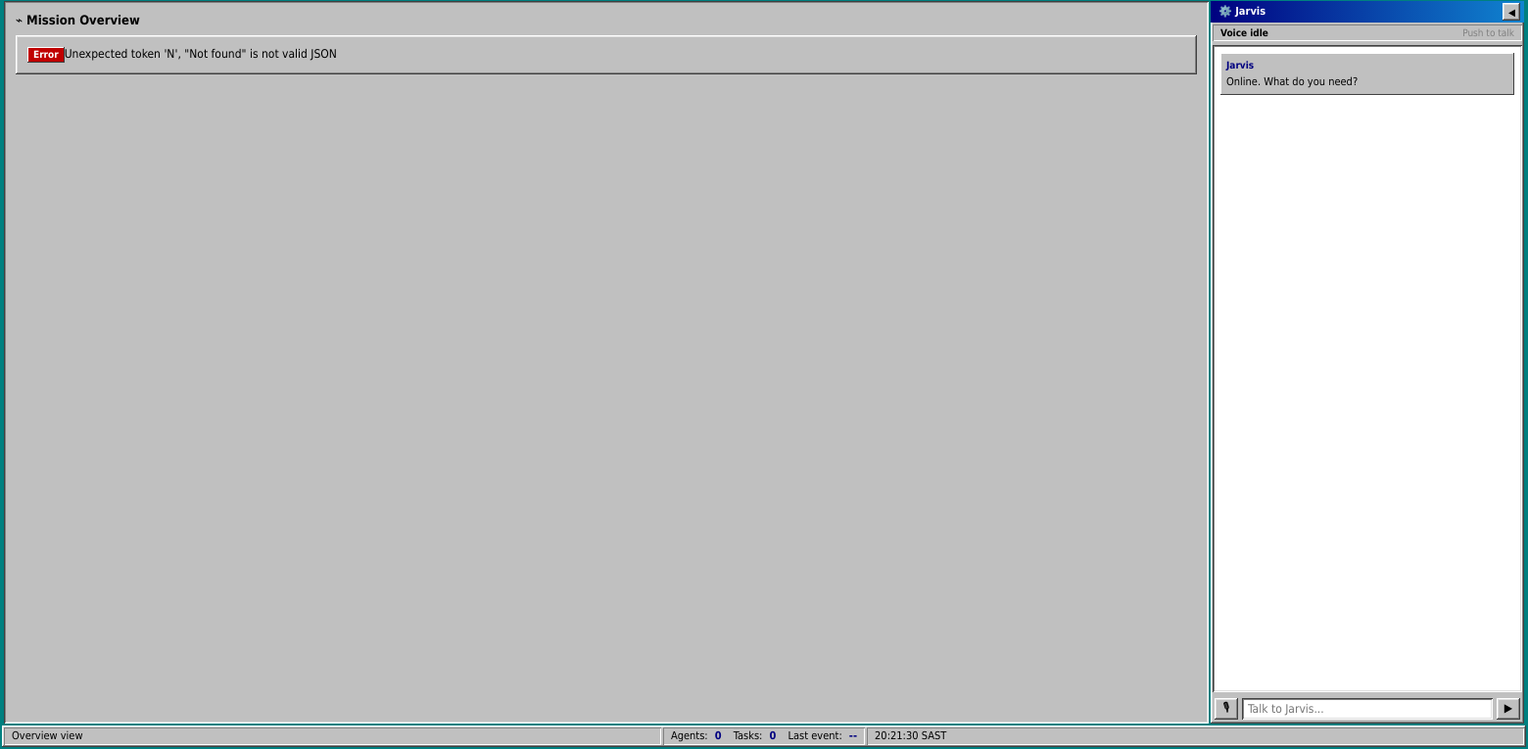
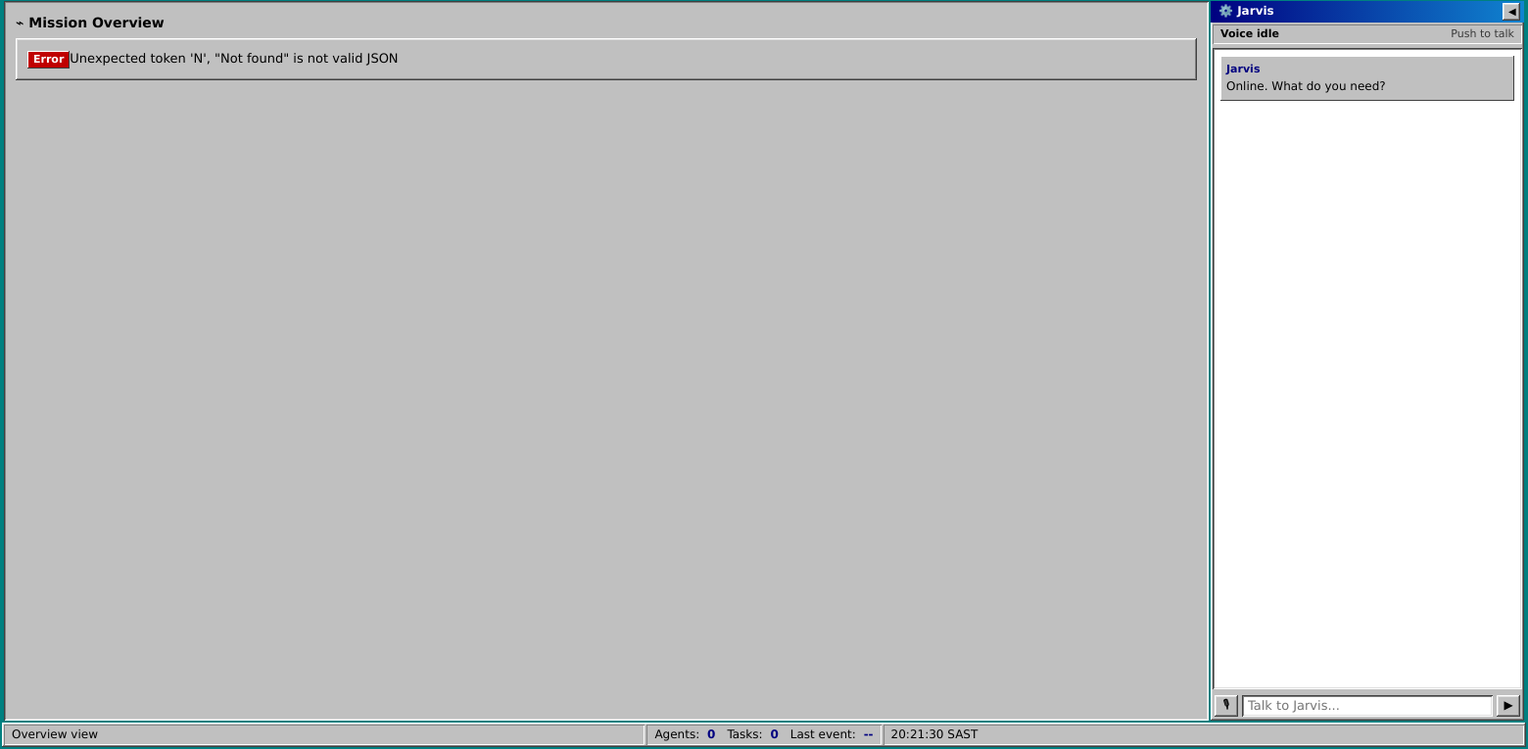
Before and after one commit to ZombieDuckling/visionary, an Electron app: page public/index.html in a window 1560 px wide. Shown: the part 35-800 px from the top of the page at 98% size. Drawn offline with Linux system fonts and the light colour scheme; no server answers.

Commit message:
fix(ui): bump text legibility while keeping Win95 chrome
- Verdana first in the UI stack (Microsoft designed it for small-screen
  legibility; Tahoma + MS Sans Serif still in the fallback chain).
- Re-enable webkit-font-smoothing: antialiased (was 'none', too crunchy
  on modern hi-DPI displays for body content).
- Bump every --fs token one notch: base 12→13, sm 11→12, md 13→14.
- Bump line-height 1.3 → 1.45.
- Split the gray palette: bevel grays (#808080 / #404040) stay for
  bevels only; new --ink-muted (#3A3A3A) and --ink-faint (#5C5C5C)
  carry body text so meta strings (timestamps, models, hints) stop
  vanishing into the chrome.
- Cache bumped to v4 to invalidate the previous shell.

```diff
--- a/public/styles.css
+++ b/public/styles.css
@@ -17,9 +17,13 @@
   /* Bevel ink */
   --hi: #FFFFFF;         /* top/left highlight */
   --hi-2: #DFDFDF;       /* inner highlight */
-  --lo-2: #808080;       /* inner shadow */
-  --lo: #404040;         /* outer shadow / true black for the 2px bevel */
+  --lo-2: #808080;       /* inner shadow (bevels only — too low contrast for text) */
+  --lo: #404040;         /* outer shadow / dark bevel */
   --black: #000000;
+
+  /* Text-only grays — darker than bevel grays so body text stays readable */
+  --ink-muted: #3A3A3A;
+  --ink-faint: #5C5C5C;
 
   /* Title bar */
   --title-active-start: #000080;   /* navy */
@@ -38,16 +42,16 @@
   --err:   #800000;
   --info:  #000080;
 
-  /* Type */
-  --font-ui: 'Tahoma', 'MS Sans Serif', 'Microsoft Sans Serif', Geneva, sans-serif;
+  /* Type — Verdana first; Microsoft designed it specifically for small-screen legibility */
+  --font-ui: 'Verdana', 'Tahoma', 'Geneva', 'MS Sans Serif', sans-serif;
   --font-mono: 'Consolas', 'Lucida Console', 'Courier New', monospace;
 
-  --fs-xs: 10px;
-  --fs-sm: 11px;
-  --fs-base: 12px;
-  --fs-md: 13px;
-  --fs-lg: 16px;
-  --fs-xl: 20px;
+  --fs-xs: 11px;
+  --fs-sm: 12px;
+  --fs-base: 13px;
+  --fs-md: 14px;
+  --fs-lg: 17px;
+  --fs-xl: 22px;
 
   --s-1: 2px;
   --s-2: 4px;
@@ -109,9 +113,10 @@ html, body {
   color: var(--black);
   font-family: var(--font-ui);
   font-size: var(--fs-base);
-  line-height: 1.3;
-  -webkit-font-smoothing: none;
-  font-smooth: never;
+  line-height: 1.45;
+  -webkit-font-smoothing: antialiased;
+  -moz-osx-font-smoothing: grayscale;
+  text-rendering: optimizeLegibility;
 }
 body {
   min-height: 100vh;
@@ -358,7 +363,7 @@ code, pre, kbd { font-family: var(--font-mono); font-size: var(--fs-sm); }
   margin: 2px;
 }
 .chat-voice-state { font-weight: 700; }
-.chat-voice-detail { color: var(--lo-2); }
+.chat-voice-detail { color: var(--ink-muted); }
 
 .chat-messages {
   flex: 1;
@@ -487,7 +492,7 @@ code, pre, kbd { font-family: var(--font-mono); font-size: var(--fs-sm); }
   padding: 4px 11px 2px 13px;
 }
 .btn:disabled {
-  color: var(--lo-2);
+  color: var(--ink-muted);
   text-shadow: 1px 1px 0 var(--hi);
   cursor: not-allowed;
 }
@@ -651,7 +656,7 @@ code, pre, kbd { font-family: var(--font-mono); font-size: var(--fs-sm); }
   place-items: center;
   font-family: var(--font-ui);
   font-size: var(--fs-sm);
-  color: var(--lo-2);
+  color: var(--ink-muted);
   padding: var(--s-5);
   margin: var(--s-3);
   background: var(--face-input);
@@ -764,7 +769,7 @@ code, pre, kbd { font-family: var(--font-mono); font-size: var(--fs-sm); }
 .agent-model {
   font-family: var(--font-mono);
   font-size: var(--fs-xs);
-  color: var(--lo-2);
+  color: var(--ink-muted);
 }
 .agent-status-text {
   display: inline-block;
@@ -776,7 +781,7 @@ code, pre, kbd { font-family: var(--font-mono); font-size: var(--fs-sm); }
   color: var(--black);
   box-shadow: var(--bevel-in-thin);
 }
-.agent-status-text.idle    { color: var(--lo-2); }
+.agent-status-text.idle    { color: var(--ink-muted); }
 .agent-status-text.running { background: var(--ok); color: #FFFFFF; }
 .agent-status-text.error   { background: var(--err); color: #FFFFFF; }
 
@@ -811,7 +816,7 @@ code, pre, kbd { font-family: var(--font-mono); font-size: var(--fs-sm); }
   font-size: var(--fs-sm);
 }
 .activity-item:nth-of-type(even) { background: var(--face-2); }
-.activity-time { color: var(--lo-2); font-family: var(--font-mono); font-size: var(--fs-xs); }
+.activity-time { color: var(--ink-muted); font-family: var(--font-mono); font-size: var(--fs-xs); }
 .activity-agent-badge {
   font-family: var(--font-ui);
   font-size: var(--fs-xs);
@@ -910,7 +915,7 @@ code, pre, kbd { font-family: var(--font-mono); font-size: var(--fs-sm); }
 .file-item-meta {
   font-family: var(--font-mono);
   font-size: var(--fs-xs);
-  color: var(--lo-2);
+  color: var(--ink-muted);
 }
 .file-item-expanded {
   padding: var(--s-4);
@@ -1032,7 +1037,7 @@ code, pre, kbd { font-family: var(--font-mono); font-size: var(--fs-sm); }
 }
 .command-hint {
   font-size: var(--fs-xs);
-  color: var(--lo-2);
+  color: var(--ink-muted);
 }
 
 /* ============================================
@@ -1104,7 +1109,7 @@ code, pre, kbd { font-family: var(--font-mono); font-size: var(--fs-sm); }
 .hidden { display: none !important; }
 .compact { padding: var(--s-2); font-size: var(--fs-xs); }
 .fade-out { opacity: 0; transition: opacity 0.3s; }
-.inferred { color: var(--lo-2); font-style: italic; }
+.inferred { color: var(--ink-muted); font-style: italic; }
 .error { color: var(--err); font-weight: 700; }
 
 /* Section titles that show up in page bodies (h2 etc) */
--- a/public/sw.js
+++ b/public/sw.js
@@ -1,7 +1,7 @@
 // Visionary Service Worker — PWA shell caching
 // Network-first for /api/* (except SSE), cache-first for static shell.
 
-const CACHE_NAME = 'visionary-shell-v3';
+const CACHE_NAME = 'visionary-shell-v4';
 const SHELL_ASSETS = [
   '/',
   '/app.js',
```
